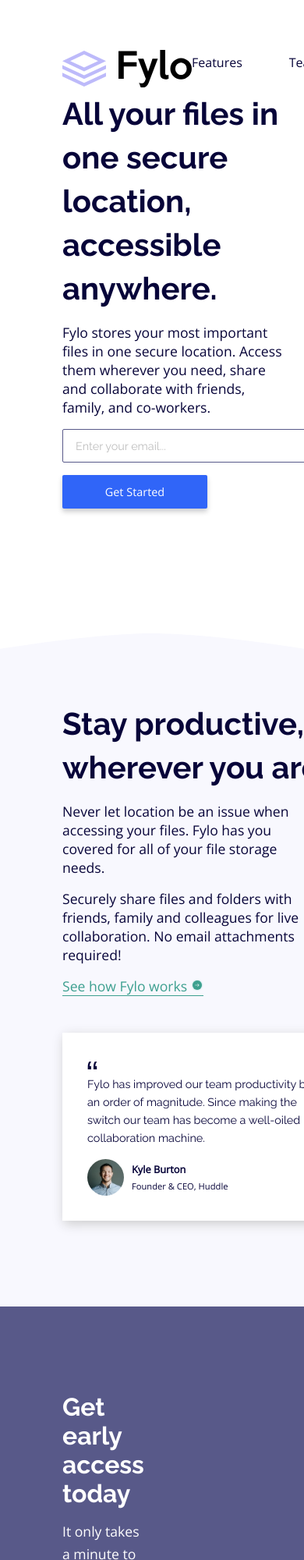
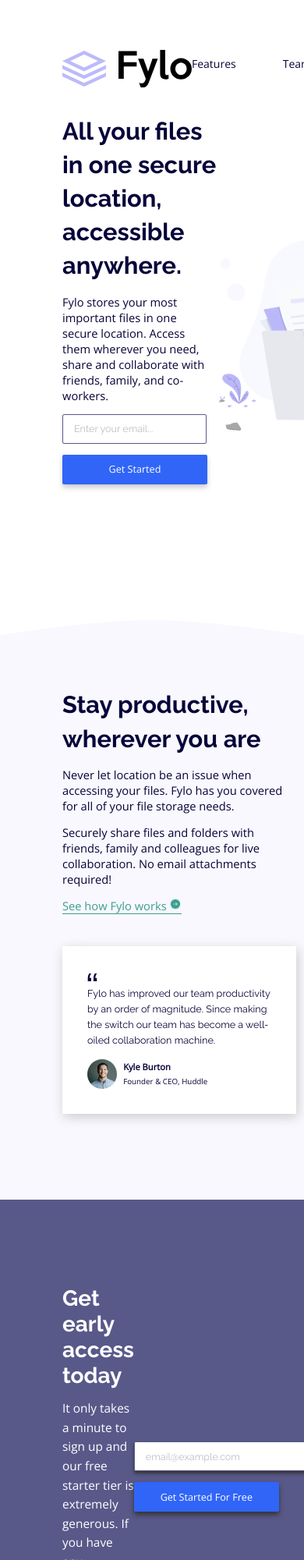
Before and after one commit to luisPolanco25/fylo-landing-page-with-two-column-layout, a plain HTML site: page index.html in a window 390 px wide. Shown: the top 2000 px of the page at 78% size. Drawn offline with nearby package versions, Linux system fonts and the light colour scheme.

Commit message:
Styles for tablets added

```diff
--- a/styles.css
+++ b/styles.css
@@ -102,6 +102,10 @@
     margin-top: -80px;
 }
 
+#introduction-texts p {
+    width: 92%;
+}
+
 #introduction #introduction-img-container {
     margin-right: 80px;
     flex-basis: 50%;
@@ -175,6 +179,10 @@
     margin-left: 80px;
     margin-top: 60px;
     margin-right: 3rem;
+}
+
+#testimonials-text p {
+    width: 98%;
 }
 
 #testimonials-text #see-how a {
@@ -360,3 +368,68 @@
 #social-media button:last-child {
     margin-right: 0;
 }
+
+@media (max-width: 1205px) {
+    header {
+        margin-bottom: 110px;
+    }
+
+    #introduction-texts {
+        margin-top: -40px;
+    }
+
+    #get-started p {
+        margin-top: 1rem !important;
+    }
+}
+
+@media (max-width: 1030px) {
+    #footer-form input {
+        width: 320px !important;
+    }
+
+    #testimonials-img-container img {
+        width: 100%;
+    }
+}
+
+@media (max-width: 820px) {
+    html {
+        font-size: 14px;
+    }
+
+    #social-media button {
+        width: 26px;
+    }
+
+    #burton-testimonial {
+        width: 300px;
+    }
+
+    #get-started input {
+        width: 185px !important;
+    }
+
+    main h1, main h2, footer h2 {
+        font-size: 2.2rem;
+    }
+
+    main p, footer p, footer a {
+        width: 100%;
+        font-size: 1.05rem;
+    }
+
+    #footer-form input {
+        width: 240px !important;
+    }
+}
+
+@media (max-width: 725px) {
+    #testimonials-img-container img {
+        width: 250px;
+    }
+
+    #introduction #introduction-img-container img {
+        width: 350px;
+    }
+}
```
